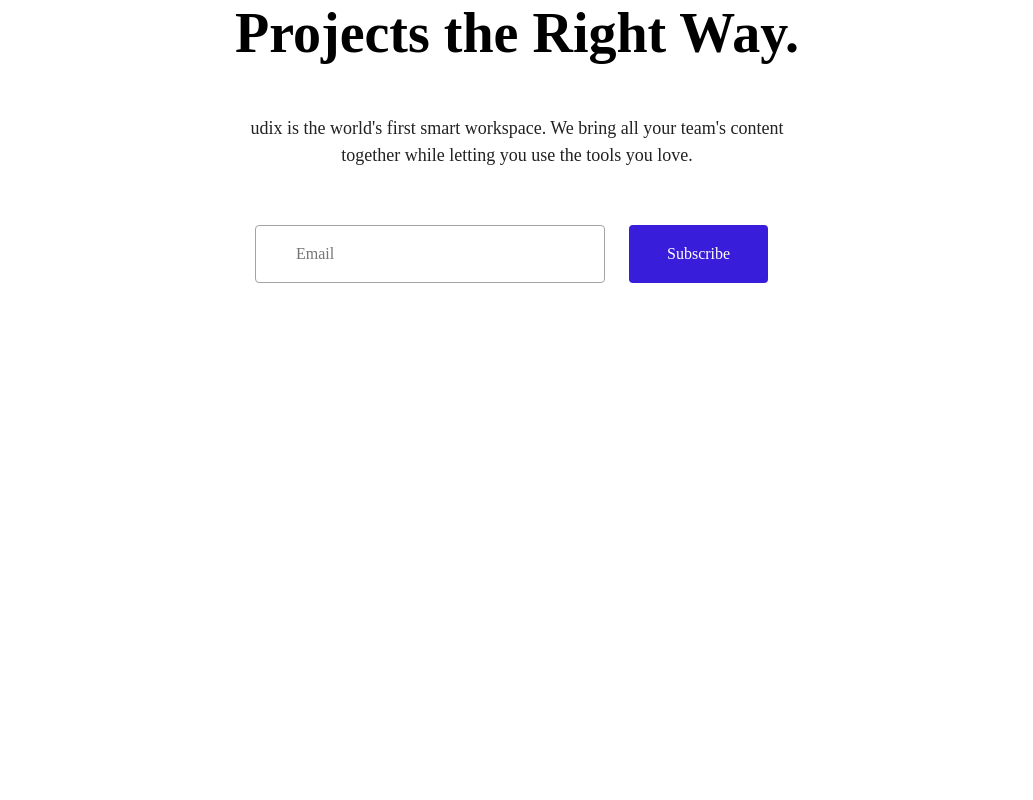
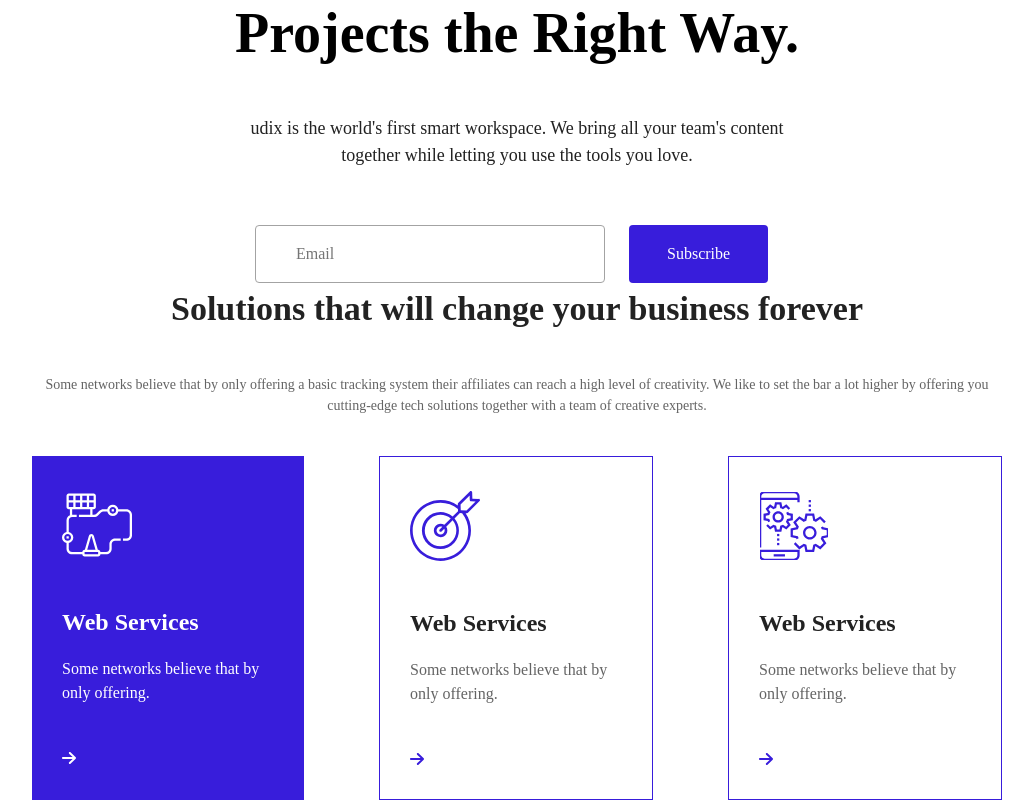
Before and after one commit to shawalali07/react-udix, a React (Create React App) app: page / in a window 1280 px wide. Shown: the part 290-1090 px from the top of the page, without its empty margins (123-1156 px from the left). Before the commit the page ends 800 px from the top, so only its background shows below. Built offline with nearby package versions, Linux system fonts and the light colour scheme; the HTML template or start-up script is replaced by a standard one.

Commit message:
section2

```diff
--- a/src/App.jsx
+++ b/src/App.jsx
@@ -1,11 +1,15 @@
+import Divider from './components/Divider';
 import Navbar from './components/Navbar';
 import Section1 from './components/Section1';
+import Section2 from './components/Section2';
 
 function App() {
   return (
     <div>
       <Navbar />
       <Section1 />
+      <Divider />
+      <Section2 />
     </div>
   );
 }
--- /dev/null
+++ b/src/components/Arrow.jsx
@@ -0,0 +1,20 @@
+const Arrow = ({ color }) => {
+  return (
+    <svg
+      width='14'
+      height='12'
+      viewBox='0 0 14 12'
+      fill='none'
+      xmlns='http://www.w3.org/2000/svg'
+    >
+      <path
+        fill-rule='evenodd'
+        clip-rule='evenodd'
+        d='M7.10912 0.326365C7.49322 -0.0420564 8.11355 -0.0420564 8.49765 0.326365L13.7092 5.32529C14.0969 5.69721 14.0969 6.30287 13.7092 6.67479L8.49778 11.6737C8.30509 11.8584 8.05342 11.95 7.80352 11.95C7.55363 11.95 7.30193 11.8585 7.10928 11.6737C6.72154 11.3018 6.72151 10.6961 7.10925 10.3242L10.6257 6.95112H0.985036C0.447111 6.95112 0 6.53113 0 6.00004C0 5.46888 0.44712 5.04896 0.985036 5.04896H10.6257L7.10912 1.67587C6.72138 1.30394 6.72138 0.698289 7.10912 0.326365Z'
+        fill={color}
+      />
+    </svg>
+  );
+};
+
+export default Arrow;
--- /dev/null
+++ b/src/components/Divider.jsx
@@ -0,0 +1,11 @@
+import line from '../assets/line.svg';
+
+const Divider = () => {
+  return (
+    <div className='mobile-divider'>
+      <img src={line} alt='' />
+    </div>
+  );
+};
+
+export default Divider;
--- /dev/null
+++ b/src/components/Section2.jsx
@@ -0,0 +1,68 @@
+import Arrow from '../components/Arrow';
+import circuit from '../assets/circuit.svg';
+import objective from '../assets/objective.svg';
+import smartphone from '../assets/smartphone.svg';
+
+const Section2 = () => {
+  return (
+    <div className='section2'>
+      <div className='section2-container'>
+        <h1 className='fs-secondary-heading fw-bold text-secondary text-center'>
+          Solutions that will change your business forever
+        </h1>
+        <p className='ff-secondary text-light text-center'>
+          Some networks believe that by only offering a basic tracking system
+          their affiliates can reach a high level of creativity. We like to set
+          the bar a lot higher by offering you cutting-edge tech solutions
+          together with a team of creative experts.
+        </p>
+        <div className='cards-container'>
+          <div className='card card-primary'>
+            <div className='card-body'>
+              <div className='card-header'>
+                <img src={circuit} alt='' />
+                <h2 className='fs-700 fw-boldest'>Web Services</h2>
+              </div>
+              <div className='card-footer'>
+                <p className='ff-secondary fs-500'>
+                  Some networks believe that by only offering.{' '}
+                </p>
+                <Arrow color='#ffffff' />
+              </div>
+            </div>
+          </div>
+          <div className='card card-light'>
+            <div className='card-body'>
+              <div className='card-header'>
+                <img src={objective} alt='' />
+                <h2 className='fs-700 fw-boldest'>Web Services</h2>
+              </div>
+              <div className='card-footer'>
+                <p className='text-light fs-500'>
+                  Some networks believe that by only offering.{' '}
+                </p>
+                <Arrow color='#381ddb' />
+              </div>
+            </div>
+          </div>
+          <div className='card card-light'>
+            <div className='card-body'>
+              <div className='card-header'>
+                <img src={smartphone} alt='' />
+                <h2 className='fs-700 fw-boldest'>Web Services</h2>
+              </div>
+              <div className='card-footer'>
+                <p className='text-light fs-500'>
+                  Some networks believe that by only offering.{' '}
+                </p>
+                <Arrow color='#381ddb' />
+              </div>
+            </div>
+          </div>
+        </div>
+      </div>
+    </div>
+  );
+};
+
+export default Section2;
--- a/src/index.css
+++ b/src/index.css
@@ -78,6 +78,9 @@
 .text-secondary {
   color: #222222;
 }
+.text-light {
+  color: rgba(34, 34, 34, 0.7);
+}
 .text-black {
   color: #000000;
 }
@@ -107,6 +110,9 @@
 .fw-bold {
   font-weight: 700;
 }
+.fw-boldest {
+  font-weight: 800;
+}
 
 .ff-secondary {
   font-family: Raleway;
@@ -124,9 +130,16 @@
 .fs-700 {
   font-size: 24px;
 }
+.fs-800 {
+  font-size: 28px;
+}
 
 .uppercase {
   text-transform: uppercase;
+}
+
+.text-center {
+  text-align: center;
 }
 
 /* general styling */
@@ -231,6 +244,62 @@
   border-radius: 4px;
 }
 
+.section2 {
+  /* padding-top: 130px; */
+}
+
+.section2-container {
+  width: 970px;
+  margin: auto;
+  flex-direction: column;
+  display: flex;
+  gap: 40px;
+}
+
+.cards-container {
+  max-width: 1080px;
+  margin: auto;
+  display: flex;
+  gap: 75px;
+}
+
+.card {
+  max-width: 310px;
+}
+
+.card-body {
+  padding: 34px 30px;
+}
+
+.card-header {
+  display: flex;
+  flex-direction: column;
+  align-items: flex-start;
+  gap: 44px;
+}
+
+.card-footer {
+  padding-top: 17px;
+  display: flex;
+  flex-direction: column;
+  gap: 47px;
+}
+
+.card-primary {
+  background-color: #381ddb;
+  color: #ffffff;
+}
+
+.card-light {
+  background-color: #ffffff;
+  color: #222222;
+  border: 1px solid #381ddb;
+}
+
+.mobile-divider {
+  display: none;
+}
+
 @media (min-width: 320px) and (max-width: 460px) {
   .container {
     max-width: 375px;
@@ -252,6 +321,9 @@
   .fs-primary-heading {
     font-size: 36px;
   }
+  .fs-secondary-heading {
+    font-size: 28px;
+  }
   .section1-footer {
     padding-top: 40px;
     max-width: 335px;
@@ -261,4 +333,24 @@
     flex-direction: column;
     align-items: center;
   }
+  .mobile-divider {
+    display: block;
+    max-width: 335px;
+    margin: 62px 20px;
+  }
+  .section2 {
+    max-width: 315px;
+    margin: 0px 30px;
+  }
+  .section2-container {
+    max-width: 315px;
+    display: flex;
+    flex-direction: column;
+    gap: 24px;
+  }
+  .cards-container {
+    display: flex;
+    flex-direction: column;
+    gap: 24px;
+  }
 }
```
Also changed, not shown: src/assets/line.svg (added).
